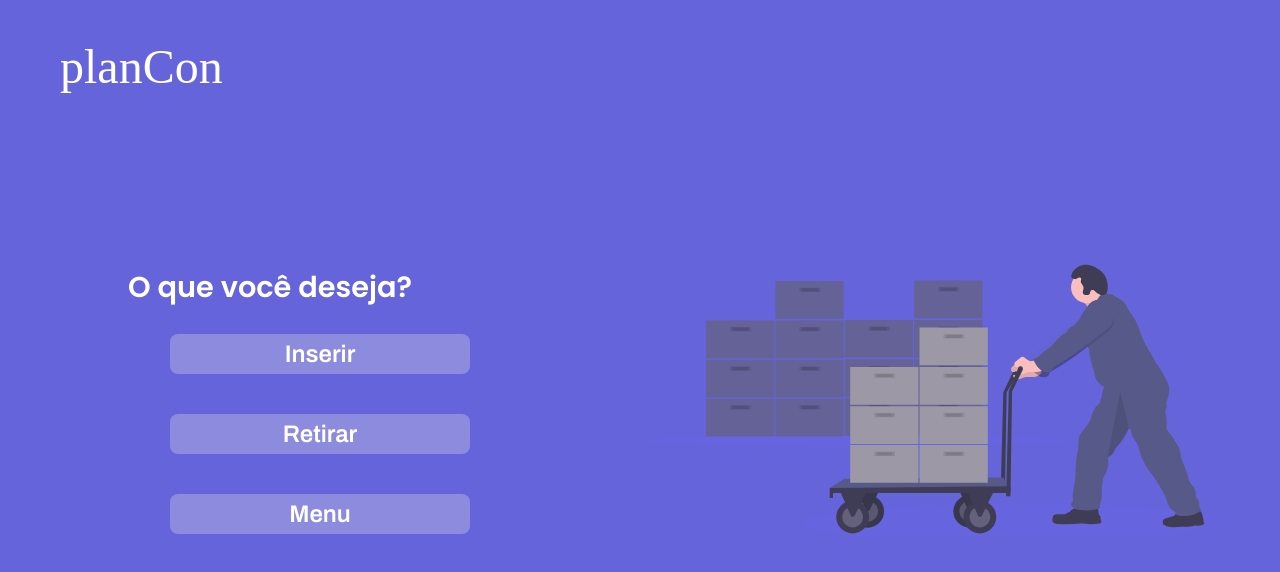
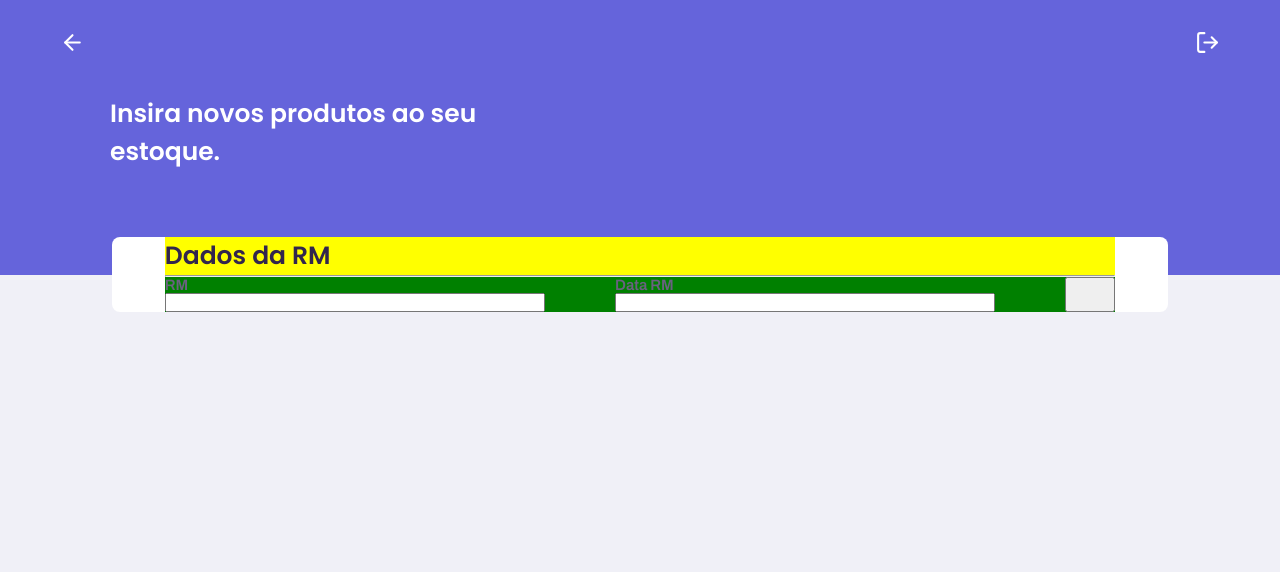
Before and after one commit to Joaopedromata/plancon-frontend, a React (Create React App) app: page /estoque/entrada in a window 1280 px wide. Shown: the top 572 px of the page. Built offline with nearby package versions, Linux system fonts and the light colour scheme; a web font is replaced by a local one.

Commit message:
It's time to sleep

```diff
--- a/src/pages/InOrOut/index.js
+++ b/src/pages/InOrOut/index.js
@@ -1,4 +1,5 @@
 import React from 'react'
+import { useHistory } from 'react-router-dom'
 import imgInOrOut from '../../assets/image-in-or-out.svg'
 
 import {
@@ -14,6 +15,9 @@ import {
 } from './styles'
 
 const InOrOut = () => {
+
+    const history = useHistory()
+
     return (
         <Container>
             <Header>
@@ -26,7 +30,7 @@ const InOrOut = () => {
                     O que você deseja?
                 </Title>
                 <FormGroup>
-                    <Button>
+                    <Button onClick={() => history.push('/estoque/entrada')}>
                         <span>Inserir</span>
                     </Button>
                     <Button>
--- /dev/null
+++ b/src/pages/Input/index.js
@@ -0,0 +1,41 @@
+import React from 'react'
+import Header from '../../components/Header'
+
+import {
+    Container,
+    Wrapper,
+    FirstGroup,
+    Title,
+    FormGroup,
+    InputFormGroup,
+    Label,
+    InputForm,
+    SubmitButton
+} from './styles'
+
+const Input = () => {
+    return (
+        <Container>
+            <Header title="Insira novos produtos ao seu estoque." back="/estoque"/>
+            <Wrapper>
+                <FirstGroup>
+                    <Title>Dados da RM</Title>
+                    <hr />
+                    <FormGroup>
+                        <InputFormGroup>
+                        <Label>RM</Label>
+                            <InputForm />
+                        </InputFormGroup>
+                        <InputFormGroup>
+                        <Label>Data RM</Label>
+                            <InputForm />
+                        </InputFormGroup>
+                        <SubmitButton />
+                    </FormGroup>
+                </FirstGroup>
+            </Wrapper>
+        </Container>
+    )
+}
+
+export default Input
--- /dev/null
+++ b/src/pages/Input/styles.js
@@ -0,0 +1,63 @@
+import styled from 'styled-components'
+
+export const Container = styled.div`
+    min-height: 100vh;
+    width: 100%;
+
+    display: flex;
+    flex-direction: column;
+    align-items: center;
+    background-color: var(--color-secondary);
+`
+
+export const Wrapper = styled.div`
+    width: 1056px;
+    margin-top: -3%;
+    background-color: var(--color-white);
+    border-radius: 8px;
+
+    display: flex;
+    flex-direction: column;
+    align-items: center;
+    justify-content: space-between;
+`
+
+export const FirstGroup = styled.div`
+    width: 90%;
+    background-color: yellow;
+    display: flex;
+    flex-direction: column;
+`
+
+export const Title = styled.div`
+    font-family: 'Poppins';
+    font-weight: 600;
+    font-size: 25px;
+    color: var(--color-font-dark-black);
+`
+
+export const FormGroup = styled.form`
+    display: flex;
+    justify-content: space-between;
+    background-color: green;
+`
+
+export const InputFormGroup = styled.div`
+    display: flex;
+    flex-direction: column;
+    width: 40%;
+`
+
+export const Label = styled.label`
+    font-family: 'Archivo';
+    font-weight: 600;
+    font-size: 15px;
+    color: var(--color-font-dark);
+`
+
+export const InputForm = styled.input`
+`
+
+export const SubmitButton = styled.button`
+    width: 50px;
+`
--- a/src/routes.js
+++ b/src/routes.js
@@ -5,6 +5,7 @@ import Menu from './pages/Menu'
 import Collaborator from './pages/Collaborator'
 import Locations from './pages/Location'
 import InOrOut from './pages/InOrOut'
+import Input from './pages/Input'
 
 const Routes = () => {
     return (
@@ -14,7 +15,8 @@ const Routes = () => {
                 <Route path="/menu" component={Menu} />
                 <Route path="/colaboradores" component={Collaborator} />
                 <Route path="/obras" component={Locations} />
-                <Route path="/estoque" component={InOrOut} />
+                <Route path="/estoque" exact component={InOrOut} />
+                <Route path="/estoque/entrada" component={Input} />
             </Switch>
         </BrowserRouter>
     )
```
